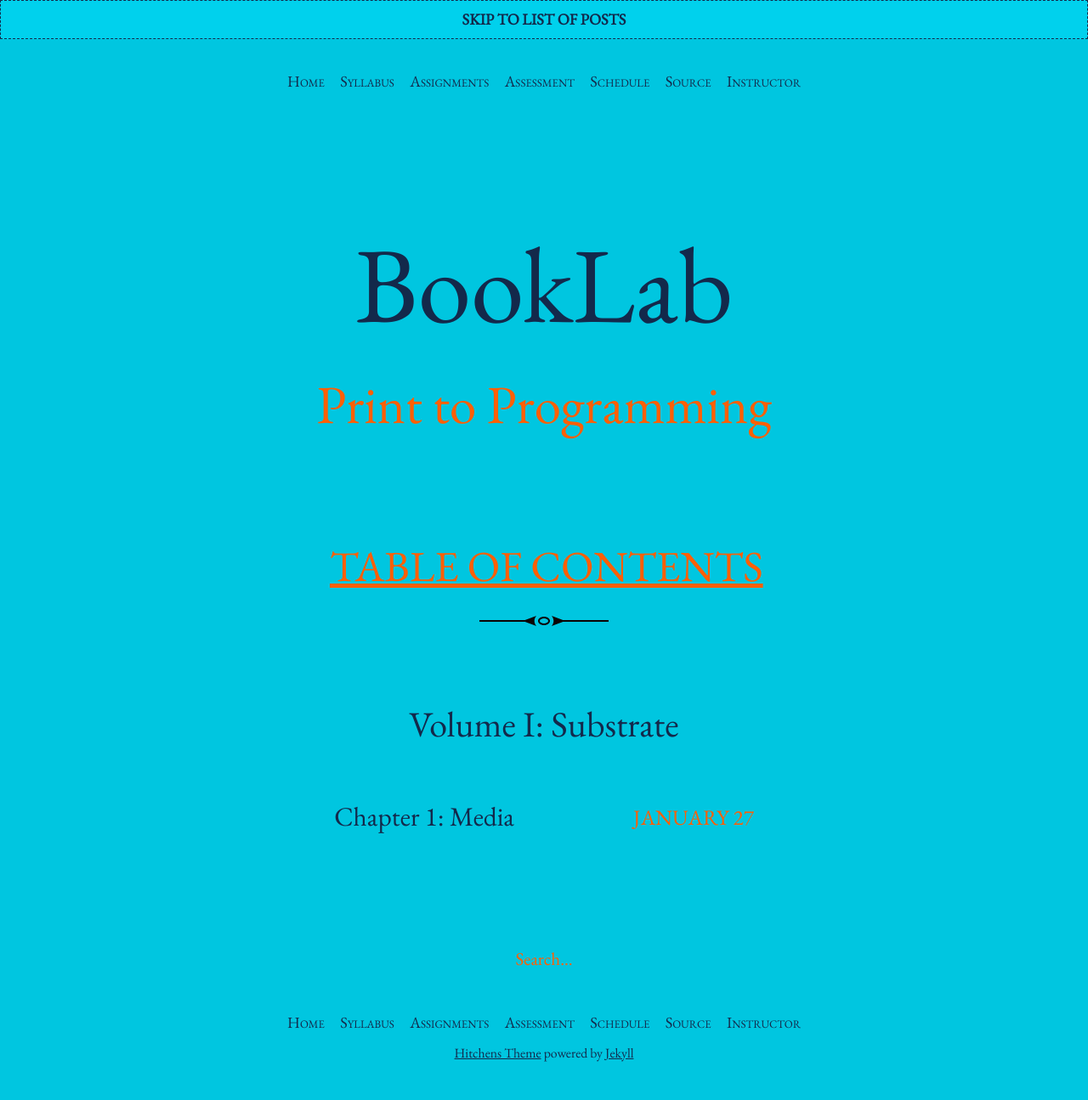
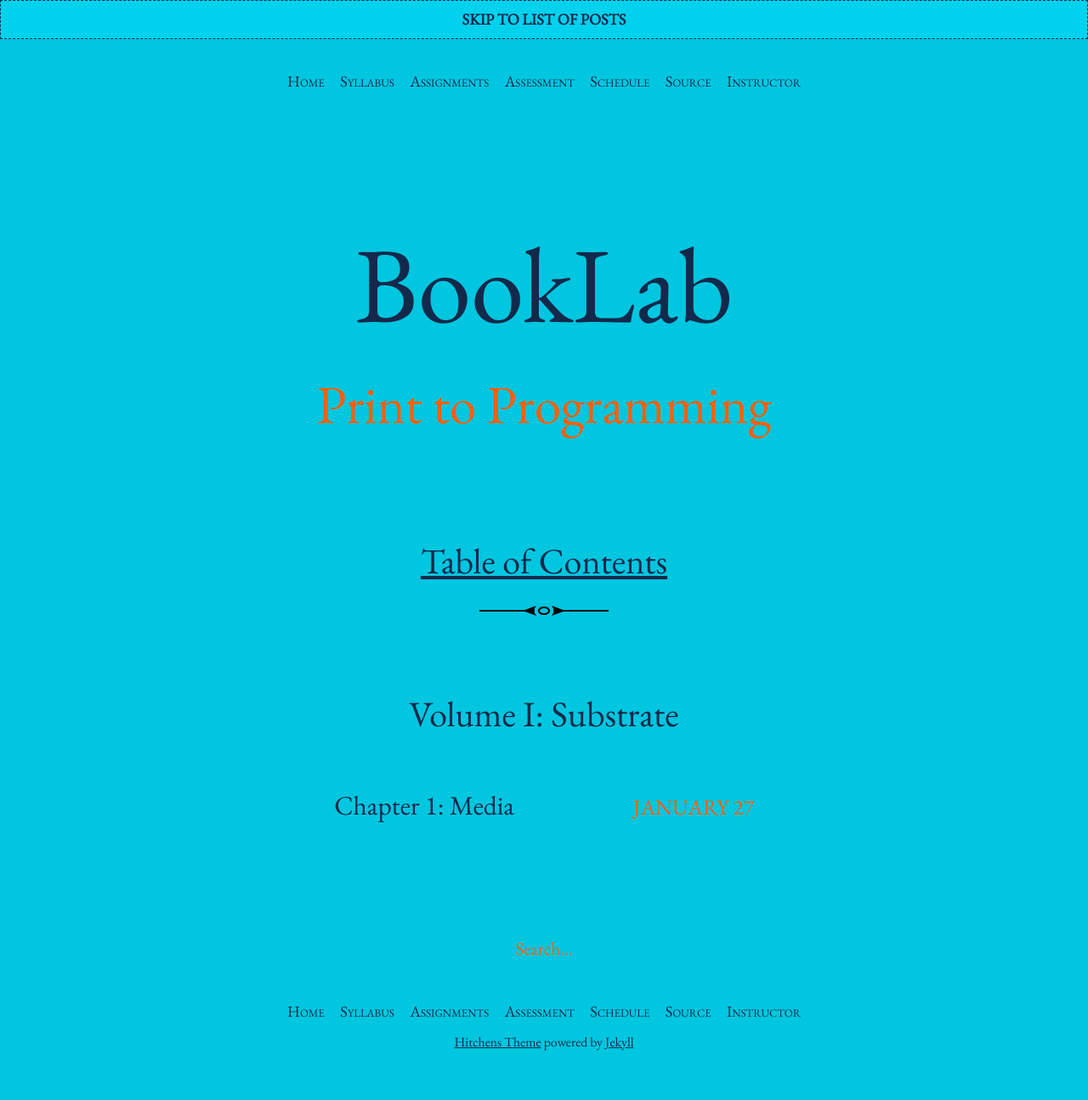
Before and after one commit to rccordell/s25bl, a Jekyll site: the page built from index.html, in a window 1280 px wide. Shown: the whole page at 85% size. Built offline with Jekyll 4.4.1, drawn with Linux system fonts in a browser that asks for light colours; the list of posts is cut into pages by our own code.

Commit message:
Update home.html

```diff
--- a/_layouts/home.html
+++ b/_layouts/home.html
@@ -28,7 +28,7 @@ layout: default
     {% if site.paginate and site.paginate_path and paginator.page > 1 %}
       Page {{ paginator.page }}
     {% else %}
-      <a href="{{site.baseurl}}/schedule/toc" class="post-link__date">Table of Contents</a>
+      <a href="{{site.baseurl}}/schedule/toc">Table of Contents</a>
     {% endif %}
   </h1>
 
```
